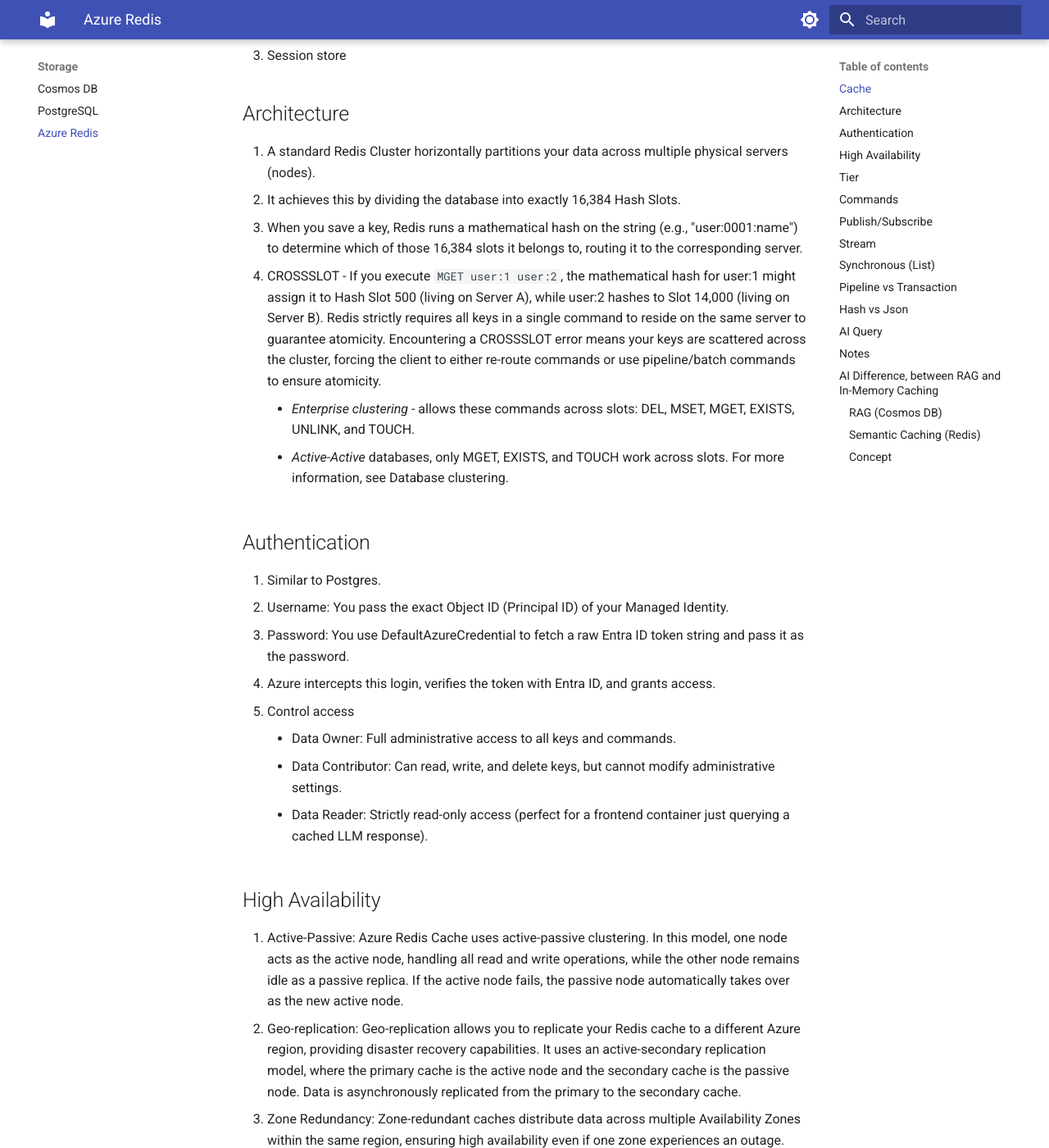
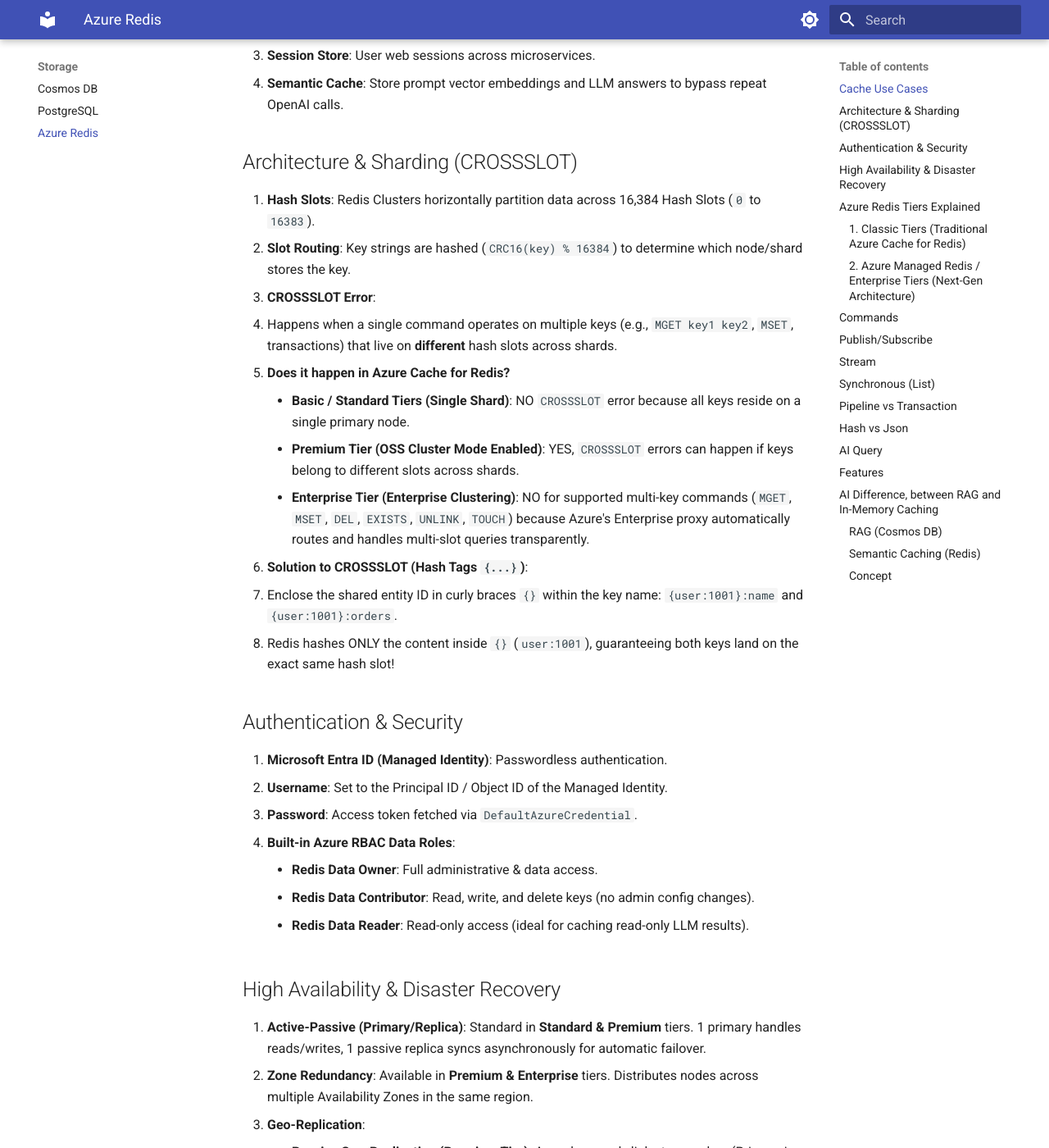
Before and after one commit to yoonghan/AI-Cloud-Developer, an MkDocs documentation site: the page built from docs/Storage/Redis.md, in a window 1280 px wide and 1400 px high, scrolled down 356 px. Shown: the whole window at 82% size. Built offline with MkDocs 1.6.1 and Material for MkDocs 9.7.7, drawn with Linux system fonts in a browser that asks for light colours; some of the changed text lies outside the part shown.

Commit message:
Update redis

````diff
--- a/docs/Storage/Redis.md
+++ b/docs/Storage/Redis.md
@@ -1,42 +1,61 @@
 # Azure Redis
-1. Port 10000 for TLS, 6739 for HTTP.
+1. Port 6380 for TLS (encrypted, default), 6379 for non-TLS (disabled by default in Azure).
 
-## Cache
-1. Data cache
-2. Content cache
-3. Session store
+## Cache Use Cases
+1. **Data Cache**: In-memory database query caching.
+2. **Content Cache**: Static content, user session data, and media metadata.
+3. **Session Store**: User web sessions across microservices.
+4. **Semantic Cache**: Store prompt vector embeddings and LLM answers to bypass repeat OpenAI calls.
 
-## Architecture
-1. A standard Redis Cluster horizontally partitions your data across multiple physical servers (nodes).
-2. It achieves this by dividing the database into exactly 16,384 Hash Slots.
-3. When you save a key, Redis runs a mathematical hash on the string (e.g., "user:0001:name") to determine which of those 16,384 slots it belongs to, routing it to the corresponding server.
-4. CROSSSLOT - If you execute `MGET user:1 user:2`, the mathematical hash for user:1 might assign it to Hash Slot 500 (living on Server A), while user:2 hashes to Slot 14,000 (living on Server B). Redis strictly requires all keys in a single command to reside on the same server to guarantee atomicity. Encountering a CROSSSLOT error means your keys are scattered across the cluster, forcing the client to either re-route commands or use pipeline/batch commands to ensure atomicity.
-    - *Enterprise clustering* - allows these commands across slots: DEL, MSET, MGET, EXISTS, UNLINK, and TOUCH.
-    - *Active-Active* databases, only MGET, EXISTS, and TOUCH work across slots. For more information, see Database clustering.
+## Architecture & Sharding (CROSSSLOT)
+1. **Hash Slots**: Redis Clusters horizontally partition data across 16,384 Hash Slots (`0` to `16383`).
+2. **Slot Routing**: Key strings are hashed (`CRC16(key) % 16384`) to determine which node/shard stores the key.
+3. **CROSSSLOT Error**:
+   - Happens when a single command operates on multiple keys (e.g., `MGET key1 key2`, `MSET`, transactions) that live on **different** hash slots across shards.
+   - **Does it happen in Azure Cache for Redis?**
+     - **Basic / Standard Tiers (Single Shard)**: NO `CROSSSLOT` error because all keys reside on a single primary node.
+     - **Premium Tier (OSS Cluster Mode Enabled)**: YES, `CROSSSLOT` errors can happen if keys belong to different slots across shards.
+     - **Enterprise Tier (Enterprise Clustering)**: NO for supported multi-key commands (`MGET`, `MSET`, `DEL`, `EXISTS`, `UNLINK`, `TOUCH`) because Azure's Enterprise proxy automatically routes and handles multi-slot queries transparently.
+4. **Solution to CROSSSLOT (Hash Tags `{...}`)**:
+   - Enclose the shared entity ID in curly braces `{}` within the key name: `{user:1001}:name` and `{user:1001}:orders`.
+   - Redis hashes ONLY the content inside `{}` (`user:1001`), guaranteeing both keys land on the exact same hash slot!
 
-## Authentication
-1. Similar to Postgres.
-2. Username: You pass the exact Object ID (Principal ID) of your Managed Identity.
-3. Password: You use DefaultAzureCredential to fetch a raw Entra ID token string and pass it as the password.
-4. Azure intercepts this login, verifies the token with Entra ID, and grants access.
-5. Control access
-    - Data Owner: Full administrative access to all keys and commands.
-    - Data Contributor: Can read, write, and delete keys, but cannot modify administrative settings.
-    - Data Reader: Strictly read-only access (perfect for a frontend container just querying a cached LLM response).
+## Authentication & Security
+1. **Microsoft Entra ID (Managed Identity)**: Passwordless authentication.
+2. **Username**: Set to the Principal ID / Object ID of the Managed Identity.
+3. **Password**: Access token fetched via `DefaultAzureCredential`.
+4. **Built-in Azure RBAC Data Roles**:
+    - **Redis Data Owner**: Full administrative & data access.
+    - **Redis Data Contributor**: Read, write, and delete keys (no admin config changes).
+    - **Redis Data Reader**: Read-only access (ideal for caching read-only LLM results).
 
-## High Availability
-1. Active-Passive: Azure Redis Cache uses active-passive clustering. In this model, one node acts as the active node, handling all read and write operations, while the other node remains idle as a passive replica. If the active node fails, the passive node automatically takes over as the new active node.
-2. Geo-replication: Geo-replication allows you to replicate your Redis cache to a different Azure region, providing disaster recovery capabilities. It uses an active-secondary replication model, where the primary cache is the active node and the secondary cache is the passive node. Data is asynchronously replicated from the primary to the secondary cache.
-3. Zone Redundancy: Zone-redundant caches distribute data across multiple Availability Zones within the same region, ensuring high availability even if one zone experiences an outage.
+## High Availability & Disaster Recovery
+1. **Active-Passive (Primary/Replica)**: Standard in **Standard & Premium** tiers. 1 primary handles reads/writes, 1 passive replica syncs asynchronously for automatic failover.
+2. **Zone Redundancy**: Available in **Premium & Enterprise** tiers. Distributes nodes across multiple Availability Zones in the same region.
+3. **Geo-Replication**:
+    - **Passive Geo-Replication (Premium Tier)**: Asynchronously links two caches (Primary in Region A, Secondary in Region B) for read-only disaster recovery.
+    - **Active-Active Geo-Replication (Enterprise Tier)**: Multi-region active-active writes powered by CRDTs (Conflict-free Replicated Data Types).
+4. **SLA & Geo-Replication Summary**:
+    - **Basic**: 0% SLA (Single node, no HA, no geo-replication).
+    - **Standard**: 99.9% SLA (Primary/Replica, automatic failover).
+    - **Premium**: 99.95% SLA (Adds Clustering, Zone Redundancy, Passive Geo-Replication, Persistence).
+    - **Enterprise**: Up to 99.99% SLA (Adds Active-Active Geo-Replication, RediSearch, RedisJSON, RedisBloom).
 
-## Tier
-1. Three tiers store **in-memory** data:
-    - Memory Optimized Ideal for memory-intensive use cases that require a high memory-to-vCPU ratio (8:1) but don't need the highest throughput performance. It provides a lower price point for scenarios where less processing power or throughput is necessary, making it an excellent choice for development and testing environments.
-    - Balanced (Memory + Compute) Offers a balanced memory-to-vCPU (4:1) ratio, making it ideal for standard workloads. This tier provides a healthy balance of memory and compute resources.
-    - Compute Optimized Designed for performance-intensive workloads requiring maximum throughput, with a low memory-to-vCPU (2:1) ratio. It's ideal for applications that demand the highest performance.
-2. One tier stores data both in-memory and **on-disk**:
-    - Flash Optimized (preview) Enables Redis clusters to automatically move less frequently accessed data from memory (RAM) to NVMe storage. This reduces performance, but allows for cost-effective scaling of caches with large datasets.
-    - Has no *Active-Active* support
+## Azure Redis Tiers Explained
+Azure offers two main families of Redis offerings:
+
+### 1. Classic Tiers (Traditional Azure Cache for Redis)
+* **Basic**: Single node, no SLA, no persistence, dev/test only.
+* **Standard**: 2-node Primary/Replica with failover SLA.
+* **Premium**: Enterprise features (Clustering up to 10 shards, Zone Redundancy, Passive Geo-replication, RDB/AOF Persistence, VNet isolation).
+
+### 2. Azure Managed Redis / Enterprise Tiers (Next-Gen Architecture)
+Categorized by Hardware & Resource Allocation (Memory vs CPU ratio)
+* Everything is under Enterprise Tier. OSS Cluster Mode is toggled on, CROSSSLOT rules is applied.
+* **Memory Optimized (M-Series)**: High memory-to-vCPU ratio (8:1). Best for large memory caches with lower throughput needs.
+* **Balanced (B-Series)**: Balanced memory-to-vCPU ratio (4:1). Best for standard production workloads.
+* **Compute Optimized (C-Series)**: Low memory-to-vCPU ratio (2:1). High throughput & low latency for heavy computation/search workloads.
+* **Flash Optimized (E-Series)**: Extends RAM memory into NVMe SSD storage. Cost-effective for massive datasets (RAM + NVMe). *Does not support Active-Active Geo-replication.*
 
 ## Commands
 1. [Commands](https://learn.microsoft.com/en-us/training/modules/implement-data-operations-azure-managed-redis/4-implement-data-operations?pivots=text)
@@ -74,6 +93,8 @@
     - Set `maxmemory-policy` to either
         - allkeys-lfu: Evicts the least recently used keys out of all keys when memory is full. Best for pure cache instances.
         - volatile-lfu: Evict LFU keys with TTL set.
+6. All LFU, LFM and LFU needs to be resetted with new expiry if doesn't want to be evicted. All these policy are based on memory.
+7. If there are plans that you want to cache Big memory data, and some are small. Then a new cluster to control both(one for big memory cache, one for smaller) are better approach, as all these LFU, LFM starts to evict small memory keys frequently.
 
 Start
   |
@@ -343,7 +364,7 @@
 
 
 
-## Notes
+## Features
 1. Use SCAN, Not KEYS (see demonstration).
 2. Specialized Scan Commands
     - HSCAN: Iterates through fields and values inside a specific Hash.SSCAN: Iterates through elements inside a specific Set.
@@ -352,6 +373,31 @@
     - TYPE key: Checks a key's data type before you accidentally run a heavy command on it.
     - MEMORY USAGE key: Reports how much RAM a specific key consumes to find memory hogs.
     - TTL key: Checks how many seconds a key has left before it automatically expires.- FLUSHDB ASYNC: Clears the current database without blocking the server (unlike standard FLUSHDB).
+4. Rate limiting, Redis comes with rate-limiting using INCR.
+    - Required to increase the key with `client.incr("KEY")`
+    - Get the count with `const current = await redisClient.get(key)`
+    - to decrease just use a expiry.
+    ```javascript
+        const redisClient = createClient({
+            url: "redis://localhost:6379",
+        });
+
+        redisClient.on("error", (err) => console.log("Redis Client Error", err));
+
+        await redisClient.connect();
+
+        // Rate limit: 5 requests per second per IP
+        async function rateLimit(ip) {
+            const key = `ratelimit:${ip}`;
+            const current = await redisClient.get(key);
+            if (current && parseInt(current) >= 5) {
+                return false; // Block request
+            }
+            await redisClient.incr(key);
+            await redisClient.expire(key, 1); // Reset after 1 second
+            return true; // Allow request
+        }
+    ```
 
 ## AI Difference, between RAG and In-Memory Caching
 ### RAG (Cosmos DB)
````
Also changed, not shown: 1 other file.
